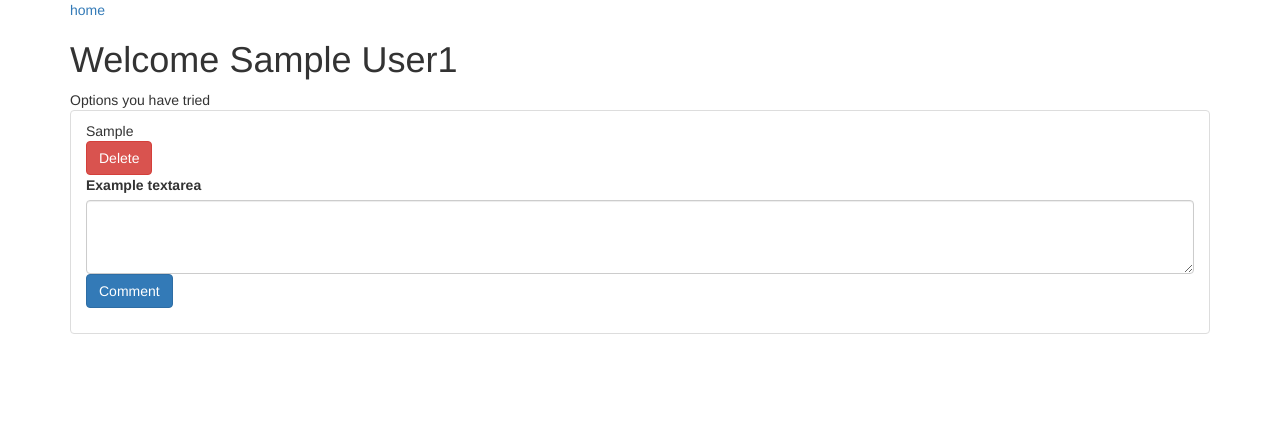
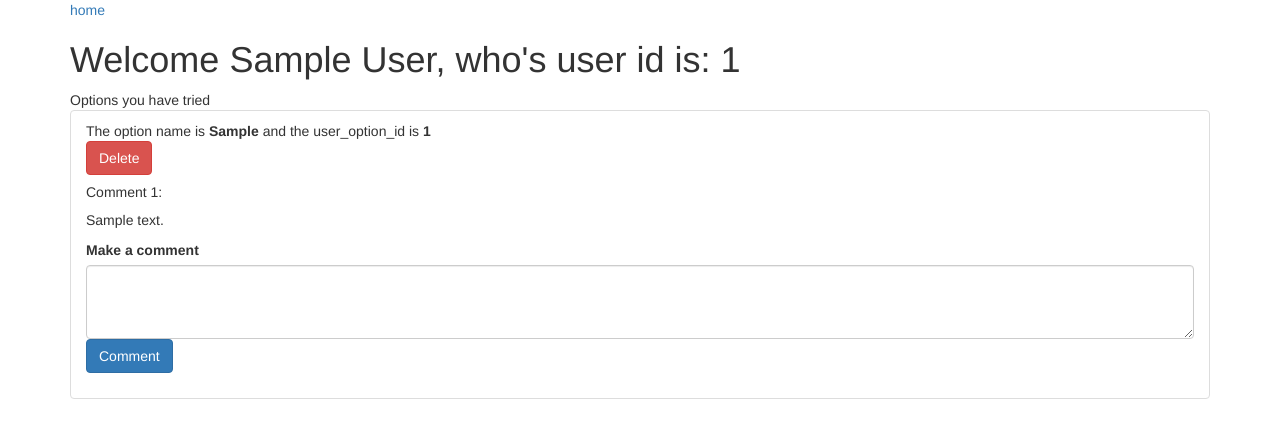
Before and after one commit to trabnett/flask-cascade-delete, a Flask app: page /user/1 in a window 1280 px wide. Shown: the top 438 px of the page. Run offline with Flask 2, Linux system fonts and the light colour scheme; tables that the repository leaves empty hold one stand-in row (values such as "Sample post"); some libraries are stand-ins or nearby versions.

Commit message:
cascading deletes properly

```diff
--- a/app/models.py
+++ b/app/models.py
@@ -42,6 +42,13 @@ class UserOption(db.Model):
     option = relationship("Option")
     comment = relationship("Comment", cascade="delete")
 
+    def __init__(self, user_id, option_id):
+        self.user_id = user_id
+        self.option_id = option_id
+
+    def __repr__(self):
+        return '<id {}>'.format(self.id)
+
 class Comment(db.Model):
     __tablename__ = 'comment'
 
@@ -51,3 +58,11 @@ class Comment(db.Model):
     comment = db.Column(db.String())
     user_option = relationship("UserOption")
     user = relationship("User")
+
+    def __init__(self, user_option_id, user_id, comment):
+        self.user_option_id = user_option_id
+        self.user_id = user_id
+        self.comment = comment
+
+    def __repr__(self):
+        return '<id {}>'.format(self.id)
--- a/app/routes.py
+++ b/app/routes.py
@@ -46,10 +46,14 @@ def create_user_option():
 
 @app.route('/user/<int:id>')
 def user(id):
+    user= User.query.get(id)
+    print(user, "heeeeeey")
     options = session.query(User, UserOption, Option).filter(User.id == UserOption.user_id
-    ).filter(Option.id == UserOption.option_id).all()
+    ).filter(Option.id == UserOption.option_id).filter(User.id == id).all()
     print(options)
-    return render_template('user.html', id=id, options=options)
+    comments = Comment.query.filter_by(user_id=id).all()
+    print(comments)
+    return render_template('user.html', id=id, options=options, comments=comments)
 
 @app.route('/user_options/<int:id>/delete', methods=['POST'])
 def delete(id):
@@ -75,7 +79,8 @@ def delete_option(id):
 
 @app.route('/comment/add', methods=['POST'])
 def comment():
+    y = request.form.get('user_id')
     x = Comment(comment=request.form.get('comment'), user_id=request.form.get('user_id'),user_option_id=request.form.get('user_option_id'))
     db.session.add(x)
     db.session.commit()
-    return "yo"
+    return redirect(f'/user/{y}')
--- a/app/templates/options.html
+++ b/app/templates/options.html
@@ -5,7 +5,7 @@
 {% block content %}
 <a href="/">Home</a>
     <div class="container">
-        <ul class="list-group">People
+        <ul class="list-group">Options (maybe a type of food or an activity. Just some kind of thing)
             {% for option in options %}
                 <li class="list-group-item">id: {{ option.id }} - {{ option.option }} is at level {{ option.level }}</li>
                 <li class="list-group-item">If you are of the appropriate level, sign up for this.</li>
--- a/app/templates/user.html
+++ b/app/templates/user.html
@@ -6,21 +6,33 @@
 {% if options|length > 0 %}
     <div class="container">
         <a href="/">home</a>
-        <h1>Welcome {{ options[0][0].name }}{{ id }}</h1>
+        <h1>Welcome {{ options[0][0].name }}, who's user id is: {{ id }}</h1>
         <ul class="list-group">Options you have tried
             {% for option in options %}
                 <li class="list-group-item">
-                    {{ option[2].option }}
+                    The option name is <b>{{ option[2].option }} </b>and the user_option_id is <b>{{ option[1].id }}</b>
                     <form action="/user_options/{{ option[2].id }}/delete" method='post'>
                         <input type="hidden" name='{{ option[0].id }}' value='{{ option[2].id }}'>
                         <input class="btn btn-danger" type="submit" value="Delete">
                     </form>
+                    {% if comments|length > 0 %}
+                        {% for comment in comments %}
+                            {% if comment.user_option_id == option[1].id %}
+                            <div class="card" style="width: 18rem;">
+                                <div class="card-body">
+                                    <h5>Comment {{ loop.index }}:</h5>
+                                    <p class="card-text">{{ comment.comment }}</p>
+                                </div>
+                            </div>
+                            {% endif %}
+                        {% endfor %}
+                    {% endif %}
                     <form action="/comment/add" method="post">
                         <div class="form-group">
                             <input type='hidden' value='{{option[1].id}}' name='user_option_id'>
                             <input type='hidden' value='{{option[0].id}}' name='user_id'>
-                            <label for="exampleFormControlTextarea1">Example textarea</label>
-                            <textarea class="form-control" id="exampleFormControlTextarea1" rows="3" name='comment'></textarea>
+                            <label for="exampleFormControlTextarea1">Make a comment</label>
+                            <textarea class="form-control" rows="3" name='comment'></textarea>
                             <input class="btn btn-primary" type="submit" value="Comment">
                         </div>
                     </form>
```
Also changed, not shown: migrations/versions/91c71da12b9a_comments_with___repr__.py (added, +30 -0 lines).
